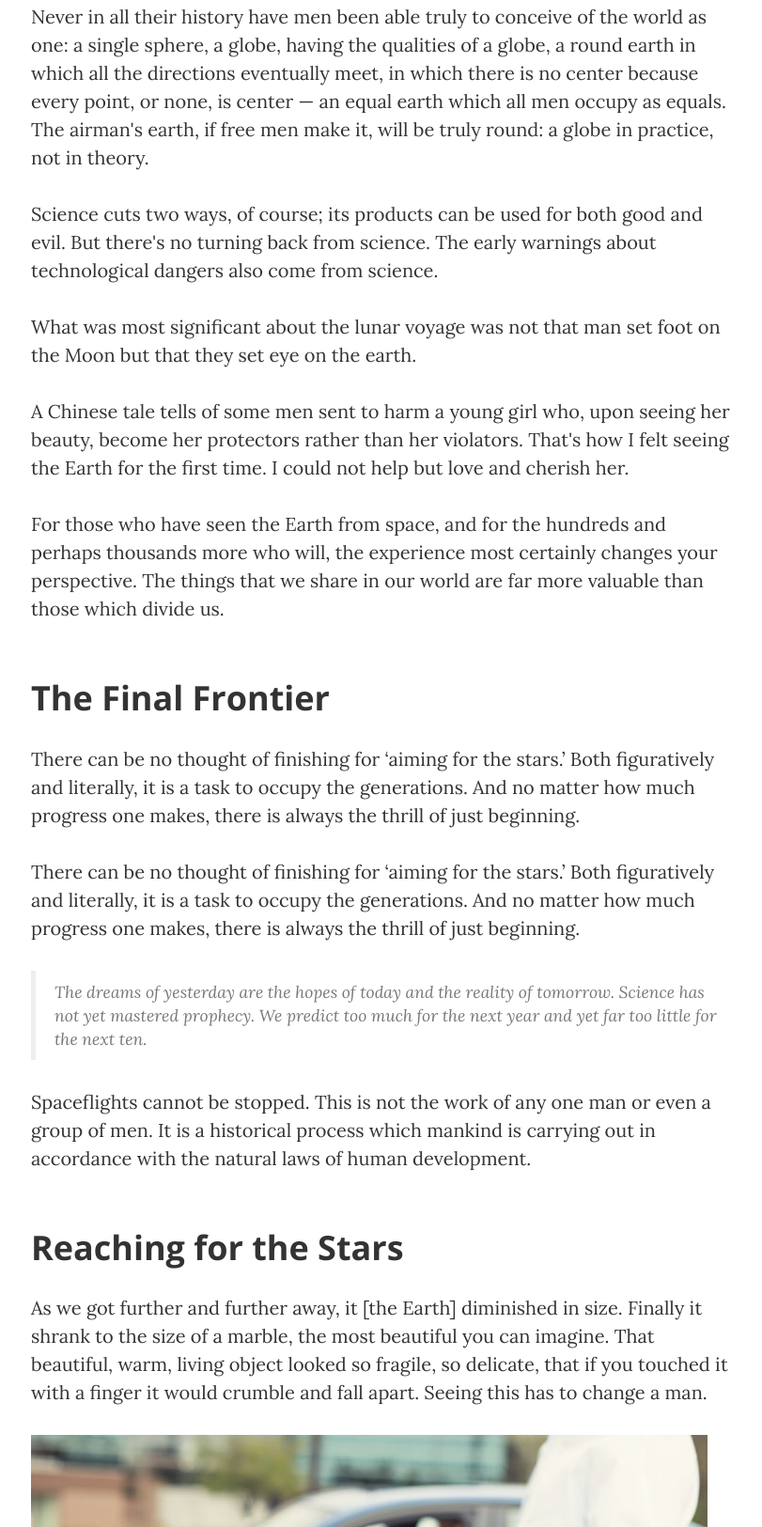
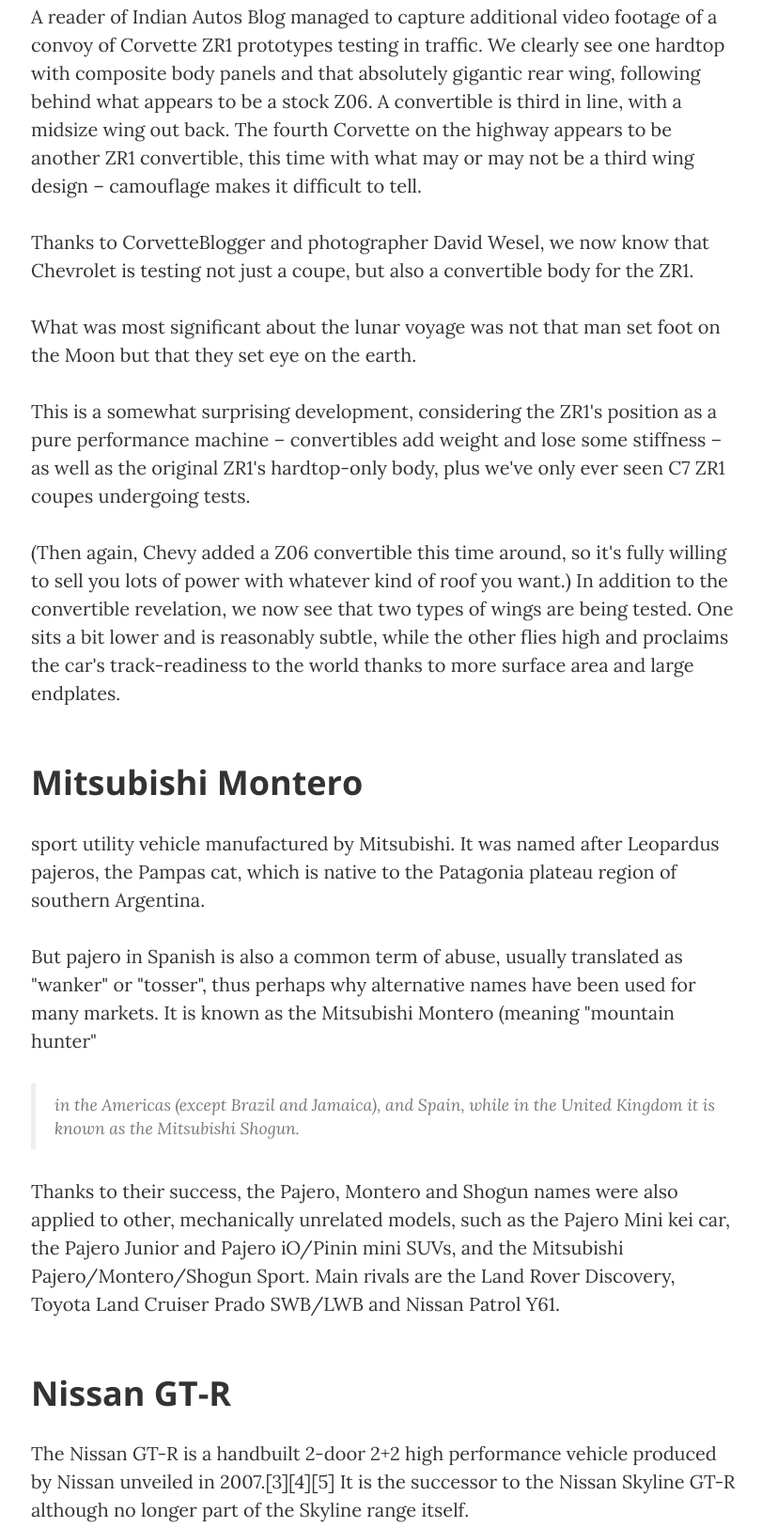
Before and after one commit to suzzane/Soul-Cars.github.io, a website: page post.html in a window 1280 px wide. Shown: the part 613-2238 px from the top of the page at 94% size, without its empty margins (232-1043 px from the left). Drawn offline with nearby package versions, Linux system fonts and the light colour scheme; files whose address does not match are found by name.

Commit message:
Update post.html

```diff
--- a/post.html
+++ b/post.html
@@ -88,40 +88,42 @@
         <div class="container">
             <div class="row">
                 <div class="col-lg-8 col-lg-offset-2 col-md-10 col-md-offset-1">
-                    <p>Never in all their history have men been able truly to conceive of the world as one: a single sphere, a globe, having the qualities of a globe, a round earth in which all the directions eventually meet, in which there is no center because every point, or none, is center — an equal earth which all men occupy as equals. The airman's earth, if free men make it, will be truly round: a globe in practice, not in theory.</p>
+                    <p>A reader of Indian Autos Blog managed to capture additional video footage of a convoy of Corvette ZR1 prototypes testing in traffic. We clearly see one hardtop with composite body panels and that absolutely gigantic rear wing, following behind what appears to be a stock Z06. A convertible is third in line, with a midsize wing out back. The fourth Corvette on the highway appears to be another ZR1 convertible, this time with what may or may not be a third wing design – camouflage makes it difficult to tell.</p>
 
-                    <p>Science cuts two ways, of course; its products can be used for both good and evil. But there's no turning back from science. The early warnings about technological dangers also come from science.</p>
+                    <p>Thanks to CorvetteBlogger and photographer David Wesel, we now know that Chevrolet is testing not just a coupe, but also a convertible body for the ZR1. </p>
 
                     <p>What was most significant about the lunar voyage was not that man set foot on the Moon but that they set eye on the earth.</p>
 
-                    <p>A Chinese tale tells of some men sent to harm a young girl who, upon seeing her beauty, become her protectors rather than her violators. That's how I felt seeing the Earth for the first time. I could not help but love and cherish her.</p>
+                    <p>This is a somewhat surprising development, considering the ZR1's position as a pure performance machine – convertibles add weight and lose some stiffness – as well as the original ZR1's hardtop-only body, plus we've only ever seen C7 ZR1 coupes undergoing tests. </p>
 
-                    <p>For those who have seen the Earth from space, and for the hundreds and perhaps thousands more who will, the experience most certainly changes your perspective. The things that we share in our world are far more valuable than those which divide us.</p>
+                    <p>(Then again, Chevy added a Z06 convertible this time around, so it's fully willing to sell you lots of power with whatever kind of roof you want.) In addition to the convertible revelation, we now see that two types of wings are being tested. One sits a bit lower and is reasonably subtle, while the other flies high and proclaims the car's track-readiness to the world thanks to more surface area and large endplates.</p>
 
-                    <h2 class="section-heading">The Final Frontier</h2>
+                    <h2 class="section-heading">Mitsubishi Montero</h2>
 
-                    <p>There can be no thought of finishing for ‘aiming for the stars.’ Both figuratively and literally, it is a task to occupy the generations. And no matter how much progress one makes, there is always the thrill of just beginning.</p>
+                    <p> sport utility vehicle manufactured by Mitsubishi. It was named after Leopardus pajeros, the Pampas cat, which is native to the Patagonia plateau region of southern Argentina.</p>
 
-                    <p>There can be no thought of finishing for ‘aiming for the stars.’ Both figuratively and literally, it is a task to occupy the generations. And no matter how much progress one makes, there is always the thrill of just beginning.</p>
+                    <p>But pajero in Spanish is also a common term of abuse, usually translated as "wanker" or "tosser", thus perhaps why alternative names have been used for many markets. It is known as the Mitsubishi Montero (meaning "mountain hunter"</p>
 
-                    <blockquote>The dreams of yesterday are the hopes of today and the reality of tomorrow. Science has not yet mastered prophecy. We predict too much for the next year and yet far too little for the next ten.</blockquote>
+                    <blockquote>in the Americas (except Brazil and Jamaica), and Spain, while in the United Kingdom it is known as the Mitsubishi Shogun.</blockquote>
 
-                    <p>Spaceflights cannot be stopped. This is not the work of any one man or even a group of men. It is a historical process which mankind is carrying out in accordance with the natural laws of human development.</p>
+                    <p>Thanks to their success, the Pajero, Montero and Shogun names were also applied to other, mechanically unrelated models, such as the Pajero Mini kei car, the Pajero Junior and Pajero iO/Pinin mini SUVs, and the Mitsubishi Pajero/Montero/Shogun Sport. Main rivals are the Land Rover Discovery, Toyota Land Cruiser Prado SWB/LWB and Nissan Patrol Y61.</p>
 
-                    <h2 class="section-heading">Reaching for the Stars</h2>
+                    <h2 class="section-heading"> Nissan GT-R</h2>
 
-                    <p>As we got further and further away, it [the Earth] diminished in size. Finally it shrank to the size of a marble, the most beautiful you can imagine. That beautiful, warm, living object looked so fragile, so delicate, that if you touched it with a finger it would crumble and fall apart. Seeing this has to change a man.</p>
+                    <p>The Nissan GT-R is a handbuilt 2-door 2+2 high performance vehicle produced by Nissan unveiled in 2007.[3][4][5] It is the successor to the Nissan Skyline GT-R although no longer part of the Skyline range itself.
+
+</p>
 
                     <a href="#">
                         <img class="img-responsive" src="img/sale-bg.jpg" alt="">
                     </a>
-                    <span class="caption text-muted">To go places and do things that have never been done before – that’s what living is all about.</span>
+                    <span class="caption text-muted">Between 1969 and 1974, and again between 1989 and 2002, Nissan produced a high performance version of its Skyline sedan called the Nissan Skyline GT-R. This car proved to be iconic for Nissan  and achieved much fame and success on both road and track. The Nissan GT-R, although no longer carrying the "Skyline" badge, has heritage in the Nissan Skyline GT-R, which was only available in the United States as a grey market car.</span>
 
-                    <p>Space, the final frontier. These are the voyages of the Starship Enterprise. Its five-year mission: to explore strange new worlds, to seek out new life and new civilizations, to boldly go where no man has gone before.</p>
+                    <p>Similar to the later generations of the Skyline GT-Rs, the Nissan GT-R is four-wheel drive with a twin-turbo 6 cylinder engine and has the signature four round tail lights. However, the GT-R is an entirely new model sharing little with its Skyline siblings and is a complete redesign from previous Skylines rather than an incremental evolution; the four-wheel-steering HICAS system has been removed and the former straight-6 RB26DETT engine has been replaced with a new V6 VR38DETT.</p>
 
-                    <p>As I stand out here in the wonders of the unknown at Hadley, I sort of realize there’s a fundamental truth to our nature, Man must explore, and this is exploration at its greatest.</p>
+                    <p>Because of the GT-R's heritage, the chassis code for the all-new version has been called CBA-R35, or 'R35' for short (where CBA is the prefix for emission standard), carrying on the naming trend from previous Skyline GT-R generations. The GT-R has also retained its Skyline predecessor's nickname Godzilla, given to it by the Australian motoring publication Wheels in its July 1989 edition.</p>
 
-                    <p>Placeholder text by <a href="http://spaceipsum.com/">Space Ipsum</a>. Photographs by <a href="https://www.flickr.com/photos/nasacommons/">NASA on The Commons</a>.</p>
+                    <p>Special thanks to<a href="https://www.cars.com/">Cars</a>. Photographs by <a href="https://www.netcarshow.com/">Net car show</a>.</p>
                 </div>
             </div>
         </div>
```
